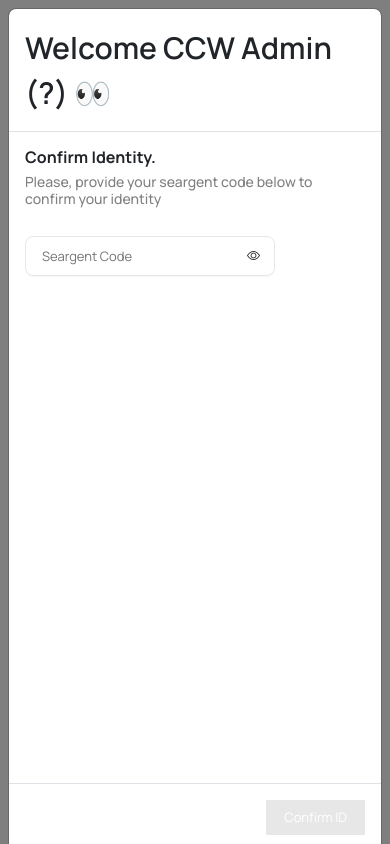
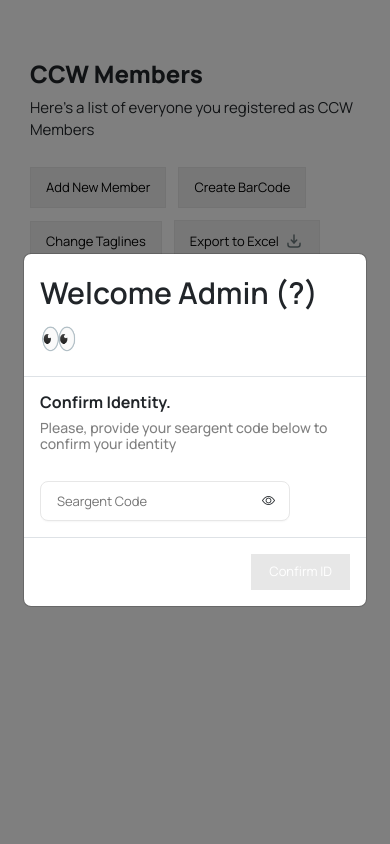
Before and after one commit to chevck/attendance-system, a React (Create React App) app: page / in a window 390 px wide. Built offline with nearby package versions, Linux system fonts and the light colour scheme.

Commit message:
fix: auth modal fix

```diff
--- a/public/index.css
+++ b/public/index.css
@@ -435,6 +435,7 @@ button:disabled {
 .access-auth-modal.modal-dialog {
   height: 100vh;
   display: flex;
+  padding: 15px;
 }
 
 .access-auth-modal .modal-title {
@@ -638,6 +639,10 @@ button:disabled {
     span:nth-child(2) {
     margin-right: 0;
   }
+
+  .access-auth-modal.modal-dialog .modal-content {
+    margin: auto;
+  }
 }
 
 @media screen and (min-width: 1440px) {
--- a/src/components/modals/auth-modal.js
+++ b/src/components/modals/auth-modal.js
@@ -47,7 +47,7 @@ export function AuthModal({
         <div class='modal-content'>
           <div class='modal-header'>
             <h1 class='modal-title fs-5' id='staticBackdropLabel'>
-              Welcome CCW Admin (?) 👀
+              Welcome Admin (?) 👀
             </h1>
           </div>
           <div class='modal-body'>
```
